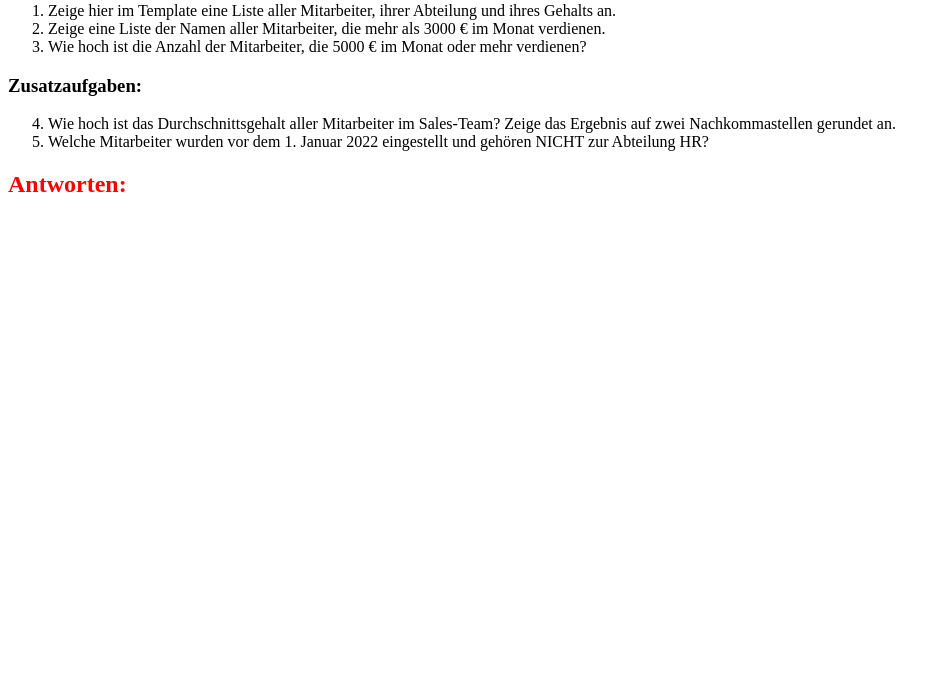
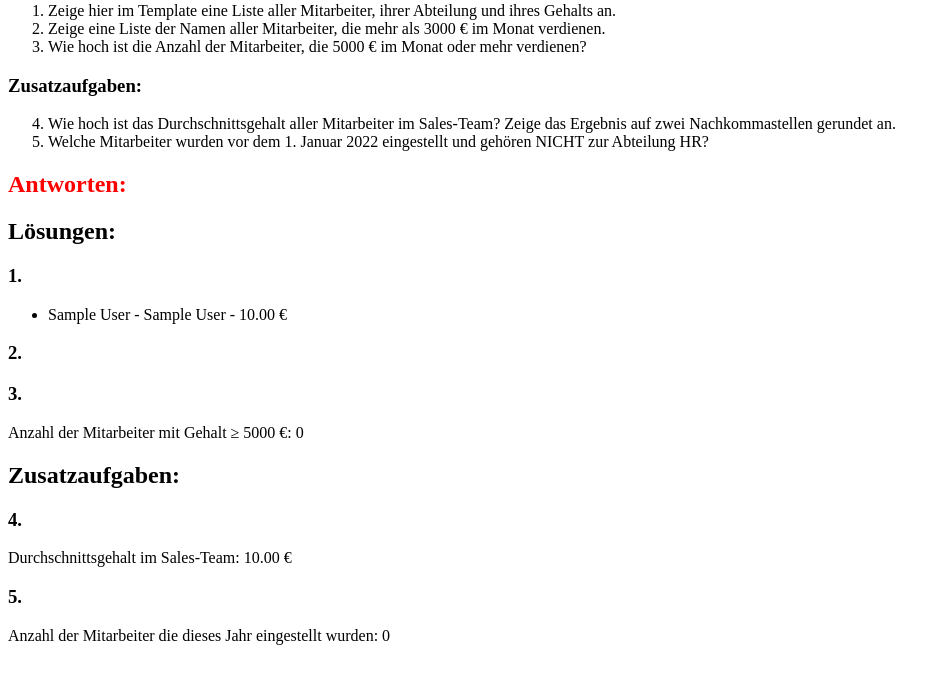
Before and after one commit to pirus99/django-FilterUebung, a Django app: page /employees/ in a window 1280 px wide. Shown: the part 125-800 px from the top of the page, without its empty margins (0-946 px from the left). Run offline with Django 5.2, Linux system fonts and the light colour scheme; tables that the repository leaves empty hold one stand-in row (values such as "Sample post").

Commit message:
Implement employee data rendering and filtering in the overview view

```diff
--- a/employees_app/templates/employee_list.html
+++ b/employees_app/templates/employee_list.html
@@ -1,10 +1,12 @@
 <!DOCTYPE html>
 <html lang="de">
+
 <head>
   <meta charset="UTF-8" />
   <meta name="viewport" content="width=device-width, initial-scale=1.0" />
   <title>Staff Filter App</title>
 </head>
+
 <body>
   <h1>Staff Filter App</h1>
 
@@ -16,12 +18,62 @@
   </ol>
   <h3>Zusatzaufgaben:</h3>
   <ol start="4">
-      <li>Wie hoch ist das Durchschnittsgehalt aller Mitarbeiter im Sales-Team? Zeige das Ergebnis auf zwei Nachkommastellen gerundet an.</li>
+    <li>Wie hoch ist das Durchschnittsgehalt aller Mitarbeiter im Sales-Team? Zeige das Ergebnis auf zwei
+      Nachkommastellen gerundet an.</li>
     <li>Welche Mitarbeiter wurden vor dem 1. Januar 2022 eingestellt und gehören NICHT zur Abteilung HR?</li>
   </ol>
 
   <h2 style="color:red">Antworten:</h2>
 
   <!-- Hier eure Antworten rendern -->
+
+  <h2>Lösungen:</h2>
+  <h3>1.</h3>
+
+  <div class="list-container" id="list-container_1">
+    <ul>
+      {% for employee in employees %}
+      <li>{{ employee.name }} - {{ employee.department }} - {{ employee.salary }} €</li>
+      {% endfor %}
+    </ul>
+  </div>
+
+  <h3>2.</h3>
+
+  <div class="list-container">
+    <ul>
+      {% for employee in employees %}
+      {% if employee.salary > 3000 %}
+      <li>{{ employee.name }}</li>
+      {% endif %}
+      {% endfor %}
+    </ul>
+  </div>
+
+  <h3>3.</h3>
+
+  <div class="list-container" id="list-container2">
+    <p>
+      Anzahl der Mitarbeiter mit Gehalt ≥ 5000 €: {{ high_earners|length }}
+    </p>
+  </div>
+
+  <h2>Zusatzaufgaben:</h2>
+
+  <h3>4.</h3>
+
+  <div class="list-container">
+    <p>
+      Durchschnittsgehalt im Sales-Team: {{ average_salary|floatformat:2 }} €
+    </p>
+  </div>
+
+  <h3>5.</h3>
+  <div class="list-container">
+    <p>
+      Anzahl der Mitarbeiter die dieses Jahr eingestellt wurden: {{ hired_this_year|length }}
+    </p>
+  </div>
 </body>
+
 </html>
--- a/employees_app/views.py
+++ b/employees_app/views.py
@@ -8,4 +8,20 @@
 
     # Hier die entsprechenden Filter anlegen und die context-Variable definieren, um die Daten an das Template zu übergeben
 
-    return render(request, 'employee_list.html')
+    high_earners = Employee.objects.filter(salary__gte=5000)
+    average_salary = Employee.objects.aggregate(avg_salary=Avg('salary'))['avg_salary'] or 0
+    hired_this_year = Employee.objects.filter(hire_date__year=date.today().year)
+
+    q = request.GET.get('q', '').strip()
+    if q:
+        employees = Employee.objects.filter(Q(first_name__icontains=q) | Q(last_name__icontains=q))
+    else:
+        employees = Employee.objects.all()
+
+    context = {
+        'employees': employees,
+        'high_earners': high_earners,
+        'average_salary': average_salary,
+        'hired_this_year': hired_this_year,
+    }
+    return render(request, 'employee_list.html', context)
```
Lines whose indentation alone changed are shown as unchanged.
